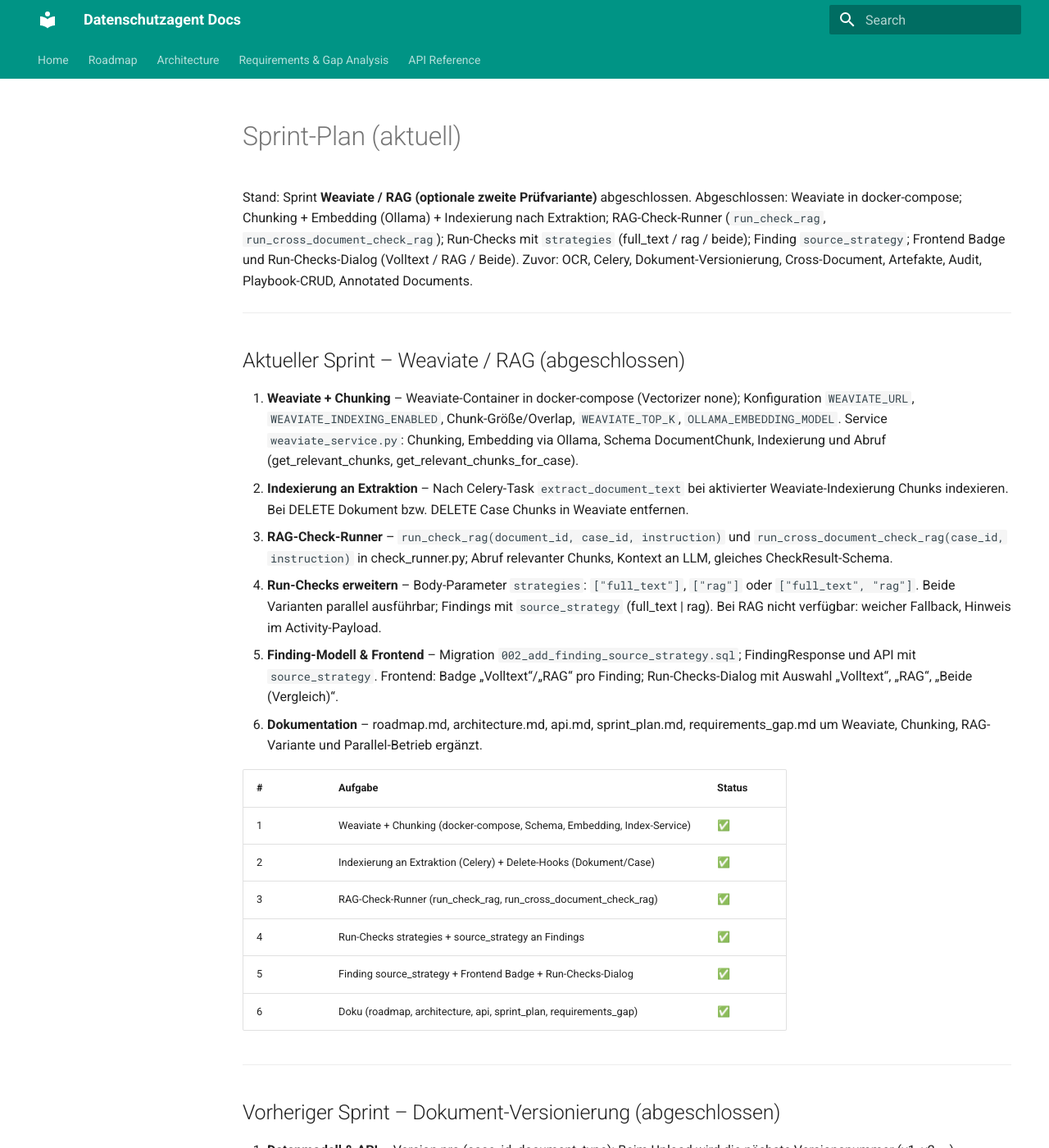
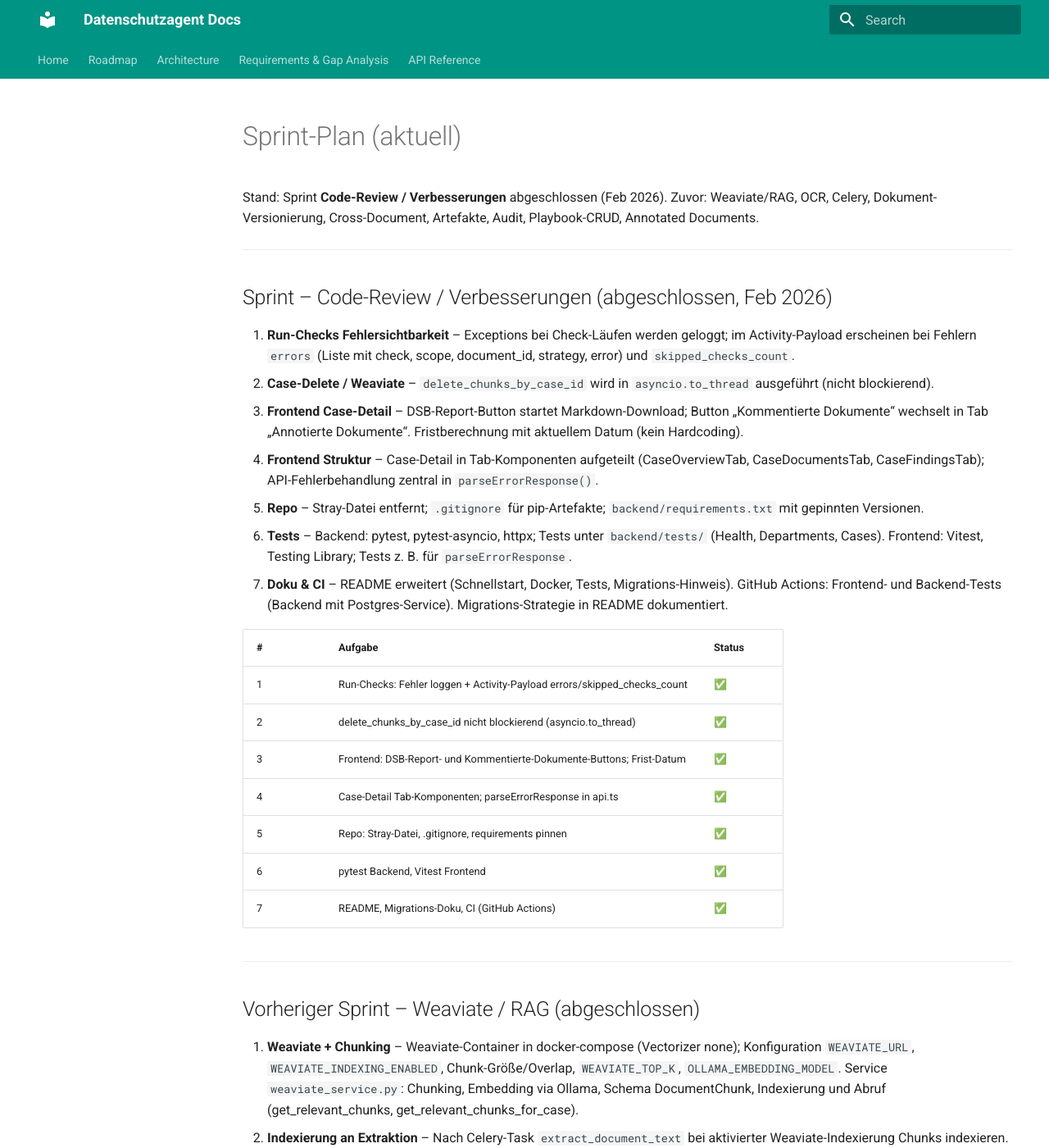
Before and after one commit to datenschutzagent/Datenschutzagent, an MkDocs documentation site: the page built from docs/sprint_plan.md, in a window 1280 px wide and 1400 px high. Shown: the whole window at 82% size. Built offline with MkDocs 1.6.1 and Material for MkDocs 9.7.7, drawn with Linux system fonts in a browser that asks for light colours.

Commit message:
Update API documentation and enhance functionality for run-checks and Weaviate integration
- Expanded the API documentation for the `run-checks` endpoint to include detailed information on error handling, logging, and the new optional parameters for strategies.
- Improved the Weaviate integration by ensuring non-blocking chunk deletion during case deletions, enhancing API responsiveness.
- Updated the index and architecture documentation to reflect recent changes in the system's capabilities, including asynchronous document extraction and improved error reporting.
- Enhanced the README and sprint plan to provide clearer insights into the current project status and implemented features.

```diff
--- a/docs/sprint_plan.md
+++ b/docs/sprint_plan.md
@@ -1,10 +1,32 @@
 # Sprint-Plan (aktuell)
 
-Stand: Sprint **Weaviate / RAG (optionale zweite Prüfvariante)** abgeschlossen. Abgeschlossen: Weaviate in docker-compose; Chunking + Embedding (Ollama) + Indexierung nach Extraktion; RAG-Check-Runner (`run_check_rag`, `run_cross_document_check_rag`); Run-Checks mit `strategies` (full_text / rag / beide); Finding `source_strategy`; Frontend Badge und Run-Checks-Dialog (Volltext / RAG / Beide). Zuvor: OCR, Celery, Dokument-Versionierung, Cross-Document, Artefakte, Audit, Playbook-CRUD, Annotated Documents.
+Stand: Sprint **Code-Review / Verbesserungen** abgeschlossen (Feb 2026). Zuvor: Weaviate/RAG, OCR, Celery, Dokument-Versionierung, Cross-Document, Artefakte, Audit, Playbook-CRUD, Annotated Documents.
 
 ---
 
-## Aktueller Sprint – Weaviate / RAG (abgeschlossen)
+## Sprint – Code-Review / Verbesserungen (abgeschlossen, Feb 2026)
+
+1. **Run-Checks Fehlersichtbarkeit** – Exceptions bei Check-Läufen werden geloggt; im Activity-Payload erscheinen bei Fehlern `errors` (Liste mit check, scope, document_id, strategy, error) und `skipped_checks_count`.
+2. **Case-Delete / Weaviate** – `delete_chunks_by_case_id` wird in `asyncio.to_thread` ausgeführt (nicht blockierend).
+3. **Frontend Case-Detail** – DSB-Report-Button startet Markdown-Download; Button „Kommentierte Dokumente“ wechselt in Tab „Annotierte Dokumente“. Fristberechnung mit aktuellem Datum (kein Hardcoding).
+4. **Frontend Struktur** – Case-Detail in Tab-Komponenten aufgeteilt (CaseOverviewTab, CaseDocumentsTab, CaseFindingsTab); API-Fehlerbehandlung zentral in `parseErrorResponse()`.
+5. **Repo** – Stray-Datei entfernt; `.gitignore` für pip-Artefakte; `backend/requirements.txt` mit gepinnten Versionen.
+6. **Tests** – Backend: pytest, pytest-asyncio, httpx; Tests unter `backend/tests/` (Health, Departments, Cases). Frontend: Vitest, Testing Library; Tests z. B. für `parseErrorResponse`.
+7. **Doku & CI** – README erweitert (Schnellstart, Docker, Tests, Migrations-Hinweis). GitHub Actions: Frontend- und Backend-Tests (Backend mit Postgres-Service). Migrations-Strategie in README dokumentiert.
+
+| # | Aufgabe | Status |
+| :--- | :--- | :--- |
+| 1 | Run-Checks: Fehler loggen + Activity-Payload errors/skipped_checks_count | ✅ |
+| 2 | delete_chunks_by_case_id nicht blockierend (asyncio.to_thread) | ✅ |
+| 3 | Frontend: DSB-Report- und Kommentierte-Dokumente-Buttons; Frist-Datum | ✅ |
+| 4 | Case-Detail Tab-Komponenten; parseErrorResponse in api.ts | ✅ |
+| 5 | Repo: Stray-Datei, .gitignore, requirements pinnen | ✅ |
+| 6 | pytest Backend, Vitest Frontend | ✅ |
+| 7 | README, Migrations-Doku, CI (GitHub Actions) | ✅ |
+
+---
+
+## Vorheriger Sprint – Weaviate / RAG (abgeschlossen)
 
 1. **Weaviate + Chunking** – Weaviate-Container in docker-compose (Vectorizer none); Konfiguration `WEAVIATE_URL`, `WEAVIATE_INDEXING_ENABLED`, Chunk-Größe/Overlap, `WEAVIATE_TOP_K`, `OLLAMA_EMBEDDING_MODEL`. Service `weaviate_service.py`: Chunking, Embedding via Ollama, Schema DocumentChunk, Indexierung und Abruf (get_relevant_chunks, get_relevant_chunks_for_case).
 2. **Indexierung an Extraktion** – Nach Celery-Task `extract_document_text` bei aktivierter Weaviate-Indexierung Chunks indexieren. Bei DELETE Dokument bzw. DELETE Case Chunks in Weaviate entfernen.
```
Also changed, not shown: docs/api.md (+2 -2 lines), docs/architecture.md (+1 -1 lines), docs/index.md (+6 -5 lines), docs/requirements_gap.md (+3 -0 lines).
